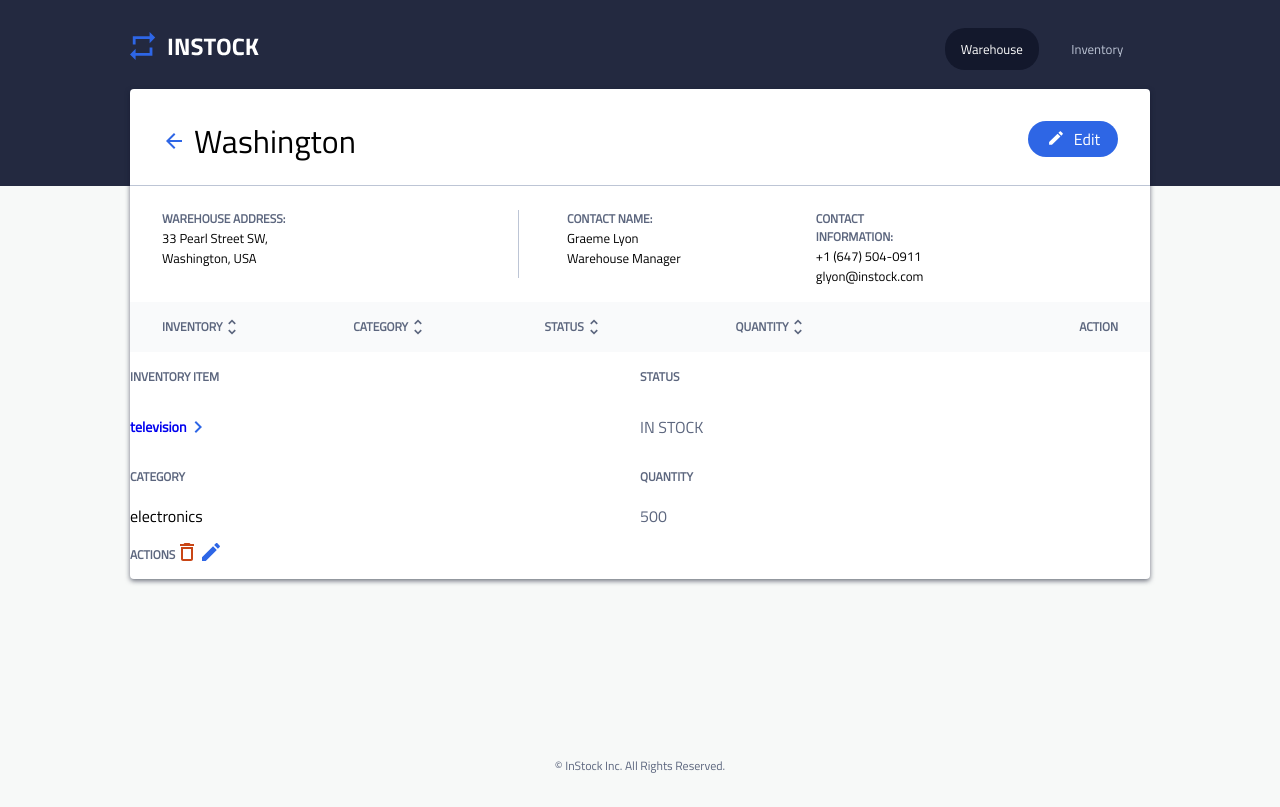
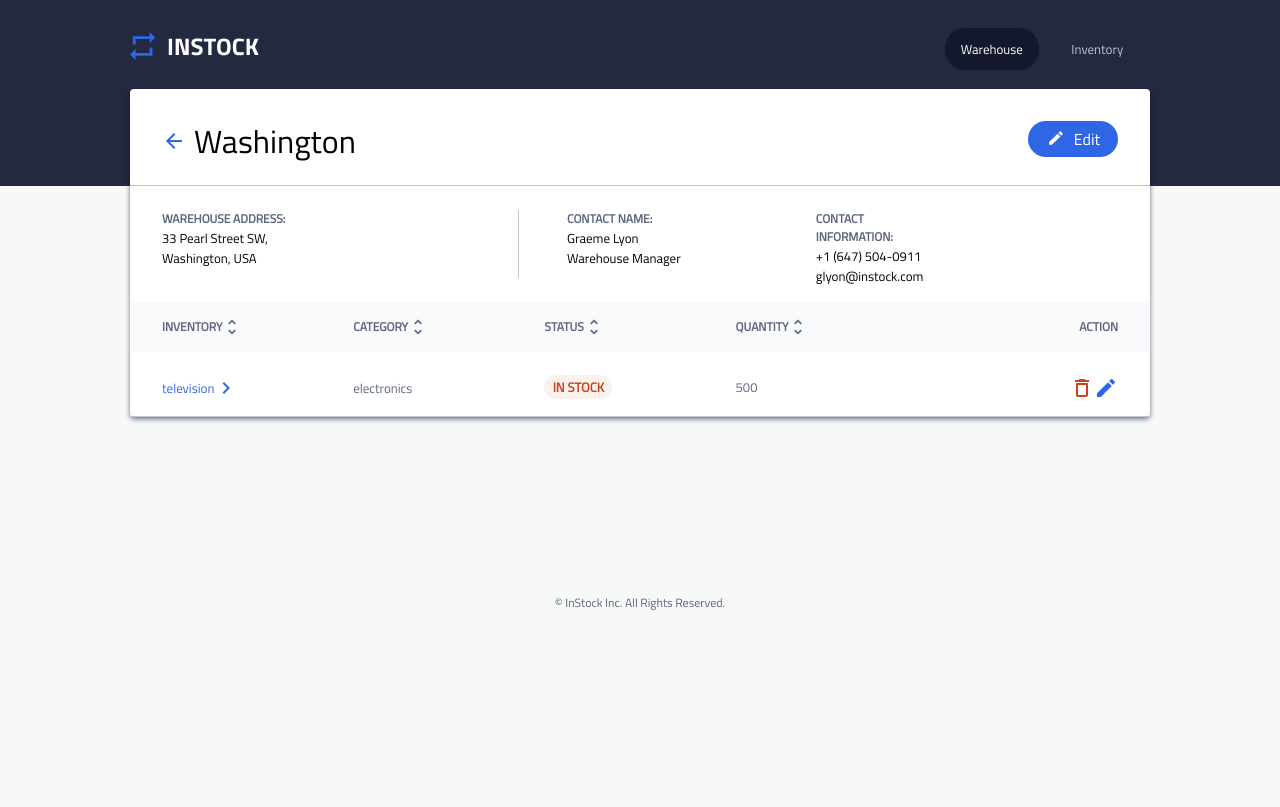
Before and after one commit to afaisalsahar/instock-Jerry, a React (Create React App) app: page /warehouses in a window 1280 px wide. Built offline with nearby package versions, Linux system fonts and the light colour scheme.

Commit message:
Add details component for inventory of the selected warehouse

```diff
--- a/src/components/WarehouseDetailsInventory/WarehouseDetailsInventory.js
+++ b/src/components/WarehouseDetailsInventory/WarehouseDetailsInventory.js
@@ -6,56 +6,58 @@ import "./WarehouseDetailsInventory.scss";
 
 const WarehouseDetailsInventory = () => {
   return (
+    <section className="inventory">
       <div className="inventory__container">
-      <div className="inventory__container-row">
-        <div className="inventory__container-text">
-          <h4 className="inventory__text">inventory item</h4>
-        </div>
-        <div className="inventory__container-text">
-          <h4 className="inventory__text">status</h4>
-        </div>
-      </div>
-      <div className="inventory__container-row">
-        <Link className="inventory__link">
-          <h3 className="inventory__item inventory__item--highlight">
+        <div className="inventory__container-sub">
+          <div className="inventory__container-details">
+            <h4 className="inventory__header">inventory</h4>
+            <Link className="inventory__container-chevron">
+              <p className="inventory__text inventory__text--blue">
                 television
-          </h3>
+              </p>
               <img
                 src={chevronArrowIcon}
                 alt="chevron arrow"
                 className="inventory__image"
               />
             </Link>
-        <div className="inventory__container-text">
-          <p className="inventory__text inventory__text--highlight">in stock</p>
+          </div>
+          <div className="inventory__container-details">
+            <h4 className="inventory__header">category</h4>
+            <p className="inventory__text inventory__text--hidden">
+              electronics
+            </p>
           </div>
         </div>
-      <div className="inventory__container-row">
-        <div className="inventory__container-text">
-          <h4 className="inventory__text">category</h4>
-        </div>
-        <div className="inventory__container-text">
-          <h4 className="inventory__text">quantity</h4>
+        <div className="inventory__container-sub">
+          <div className="inventory__container-details">
+            <h4 className="inventory__header">status</h4>
+            <div className="inventory__container-stock inventory__container-stock--instock inventory__container-stock--outstock">
+              <p className="inventory__stock inventory__stock--instock inventory__stock--outstock">
+                in stock
+              </p>
             </div>
           </div>
-      <div className="inventory__container-row">
-        <div className="inventory__container-text">
-          <p className="inventory__item">electronics</p>
-        </div>
-        <div className="inventory__container-text">
+          <div className="inventory__container-details">
+            <h4 className="inventory__header">quantity</h4>
             <p className="inventory__text">500</p>
           </div>
         </div>
-      <div className="inventory__container-row">
-        <h4 className="inventory__text inventory__text--hidden">actions</h4>
-        <Link className="inventory_details__link">
+
+        <div className="inventory__container-icons">
+          <Link className="inventory__link">
             <img src={deleteIcon} alt="delete" className="inventory__image" />
           </Link>
-        <Link className="inventory__details__link">
-          <img src={editIcon} alt="edit" className="inventory__image" />
+          <Link className="inventory__link inventory__link--edit">
+            <img
+              src={editIcon}
+              alt="edit pencil"
+              className="inventory__image"
+            />
           </Link>
         </div>
       </div>
+    </section>
   );
 };
 
--- a/src/components/WarehouseDetailsInventory/WarehouseDetailsInventory.scss
+++ b/src/components/WarehouseDetailsInventory/WarehouseDetailsInventory.scss
@@ -6,28 +6,134 @@
   // Containers
   &__container {
     display: flex;
-    flex-direction: column;
+    flex-wrap: wrap;
+    padding: 1rem 1.5rem;
+    border-bottom: 0.0938rem solid $secondary-cloud;
+
+    @include tablet {
+      flex-wrap: nowrap;
+      width: 100%;
+      padding: 1rem 2rem;
+      align-items: center;
+    }
   }
 
-  &__container-row {
+  &__container-sub {
+    display: flex;
+    flex-direction: column;
+    width: 50%;
+
+    @include tablet {
+      flex-direction: row;
+      align-items: baseline;
+      width: 40%;
+    }
+  }
+
+  &__container-chevron {
     display: flex;
     align-items: center;
-  }
-
-  &__container-text {
-    display: flex;
-    width: 50%;
-  }
-
-  // Links
-  &__link {
-    display: flex;
-    width: 50%;
     text-decoration: none;
   }
 
-  &__text {
+  &__container-details {
+    display: flex;
+    flex-direction: column;
+    margin: 0 0 1rem 0;
+
+    @include tablet {
+      margin: 0;
+      width: 50%;
+    }
+  }
+
+  &__container-icons {
+    display: flex;
+    width: 100%;
+
+    @include tablet {
+      width: 20%;
+      justify-content: flex-end;
+    }
+  }
+
+  &__container-stock {
+    display: flex;
+    justify-content: center;
+    align-items: center;
+    margin: 0.5rem 0 0 0;
+    height: 1.5rem;
+    max-width: 4.8125rem;
+    border-radius: 1.25rem;
+
+    @include tablet {
+      margin: 0;
+      max-width: 4.25rem;
+    }
+
+    &--instock {
+      background-color: rgba(21, 132, 99, 0.07);
+    }
+
+    &--outstock {
+      background-color: rgba(201, 69, 21, 0.07);
+    }
+  }
+
+  // Texts
+  &__stock {
+    margin: 0;
+    font-size: 0.8125rem;
+    font-weight: 600;
+    line-height: 1.25rem;
+    padding: 0.25rem 0.5rem;
+    text-transform: uppercase;
+
+    &--instock {
+      color: $supporting-green;
+    }
+
+    &--outstock {
+      color: $supporting-red;
+    }
+  }
+
+  &__header {
     text-transform: uppercase;
     color: $secondary-slate;
+    margin: 0;
+
+    @include tablet {
+      display: none;
+    }
+  }
+
+  &__text {
+    margin: 0.5rem 0 0 0;
+    font-size: 0.8125rem;
+    line-height: 1.25rem;
+    color: $secondary-slate;
+
+    &--blue {
+      color: $primary-indigo;
+    }
+  }
+
+  // Icons
+  &__image {
+    margin: 0.5rem 0 0 0;
+  }
+
+  &__link {
+    display: flex;
+    align-items: center;
+
+    @include tablet {
+      justify-content: flex-end;
+    }
+
+    &--edit {
+      justify-content: flex-end;
+    }
   }
 }
```
Lines whose indentation alone changed are shown as unchanged.
